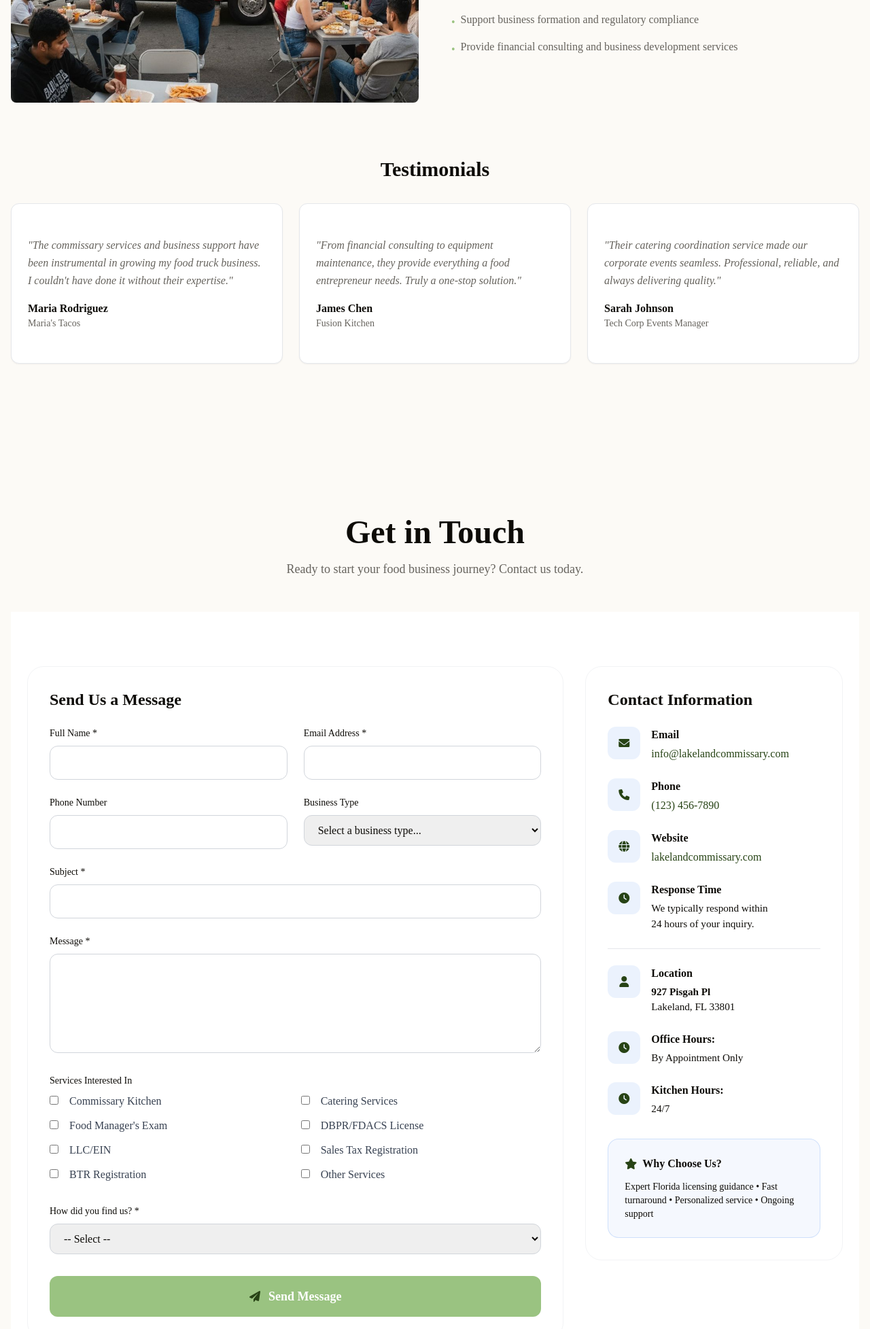
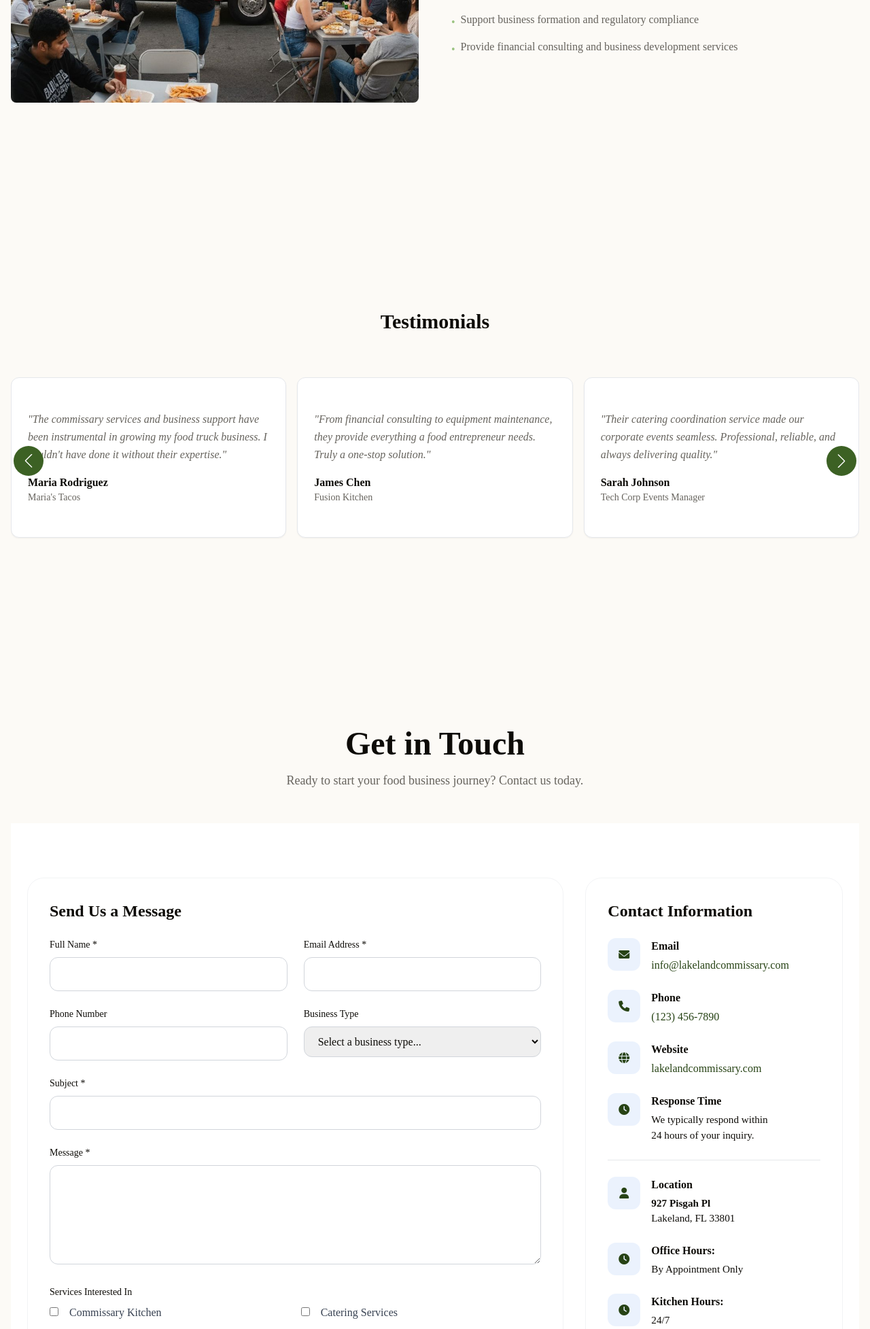
Before and after one commit to YeilerMR/BroadwayCommissary, a PHP site: page /BroadwayCommissary/ in a window 1280 px wide. Shown: the part 2562-4517 px from the top of the page at 68% size. Run offline with PHP 8.4, Linux system fonts and the light colour scheme.

Commit message:
testimonials slider

```diff
--- a/includes/about.php
+++ b/includes/about.php
@@ -78,51 +78,5 @@
                 </ul>
             </div>
         </div>
-        <div>
-            <h3 class="text-2xl md:text-3xl font-bold mb-8 text-center">Testimonials</h3>
-            <div class="grid md:grid-cols-3 gap-6">
-                <div data-slot="card"
-                    class="bg-card text-card-foreground flex flex-col gap-6 rounded-xl border shadow-sm py-6">
-                    <div data-slot="card-content" class="flex flex-col justify-between p-6 h-full">
-                        <div>
-                            <p class="text-muted-foreground leading-relaxed mb-4 italic">&quot;The
-                                commissary services and business support have been instrumental in growing
-                                my food truck business. I couldn&#x27;t have done it without their
-                                expertise.&quot;</p>
-                        </div>
-                        <div class="mt-auto">
-                            <div class="font-semibold">Maria Rodriguez</div>
-                            <div class="text-sm text-muted-foreground">Maria&#x27;s Tacos</div>
-                        </div>
-                    </div>
-                </div>
-                <div data-slot="card"
-                    class="bg-card text-card-foreground flex flex-col gap-6 rounded-xl border shadow-sm py-6">
-                    <div data-slot="card-content" class="flex flex-col justify-between p-6 h-full">
-                        <div>
-                            <p class="text-muted-foreground leading-relaxed mb-4 italic">&quot;From
-                                financial consulting to equipment maintenance, they provide everything a
-                                food entrepreneur needs. Truly a one-stop solution.&quot;</p>
-                        </div>
-                        <div class="mt-auto">
-                            <div class="font-semibold">James Chen</div>
-                            <div class="text-sm text-muted-foreground">Fusion Kitchen</div>
-                        </div>
-                    </div>
-                </div>
-                <div data-slot="card"
-                    class="bg-card text-card-foreground flex flex-col gap-6 rounded-xl border shadow-sm py-6">
-                    <div data-slot="card-content" class="flex flex-col justify-between p-6 h-full">
-                        <p class="text-muted-foreground leading-relaxed mb-4 italic">&quot;Their catering
-                            coordination service made our corporate events seamless. Professional, reliable,
-                            and always delivering quality.&quot;</p>
-                        <div class="mt-auto">
-                            <div class="font-semibold">Sarah Johnson</div>
-                            <div class="text-sm text-muted-foreground">Tech Corp Events Manager</div>
-                        </div>
-                    </div>
-                </div>
-            </div>
-        </div>
     </div>
 </section>
--- /dev/null
+++ b/includes/testimonials.php
@@ -0,0 +1,57 @@
+<section id="testimonials" class="py-20 md:py-28 bg-background">
+    <div class="container mx-auto px-4">
+        <div class="text-center mb-16">
+            <h3 class="text-2xl md:text-3xl font-bold mb-8">Testimonials</h3>
+        </div>
+
+        <div class="swiper testimonials-swiper">
+            <div class="swiper-wrapper">
+                <div data-slot="card" class="bg-card text-card-foreground flex flex-col gap-6 rounded-xl border shadow-sm py-6 swiper-slide overflow-hidden hover:shadow-lg transition-shadow">
+                    <div data-slot="card-content" class="flex flex-col justify-between p-6 h-full">
+                        <div>
+                            <p class="text-muted-foreground leading-relaxed mb-4 italic">&quot;The commissary services and business support have been instrumental in growing my food truck business. I couldn&#x27;t have done it without their expertise.&quot;</p>
+                        </div>
+                        <div class="mt-auto">
+                            <div class="font-semibold">Maria Rodriguez</div>
+                            <div class="text-sm text-muted-foreground">Maria&#x27;s Tacos</div>
+                        </div>
+                    </div>
+                </div>
+                <div data-slot="card" class="bg-card text-card-foreground flex flex-col gap-6 rounded-xl border shadow-sm py-6 swiper-slide overflow-hidden hover:shadow-lg transition-shadow">
+                    <div data-slot="card-content" class="flex flex-col justify-between p-6 h-full">
+                        <div>
+                            <p class="text-muted-foreground leading-relaxed mb-4 italic">&quot;From financial consulting to equipment maintenance, they provide everything a food entrepreneur needs. Truly a one-stop solution.&quot;</p>
+                        </div>
+                        <div class="mt-auto">
+                            <div class="font-semibold">James Chen</div>
+                            <div class="text-sm text-muted-foreground">Fusion Kitchen</div>
+                        </div>
+                    </div>
+                </div>
+                <div data-slot="card" class="bg-card text-card-foreground flex flex-col gap-6 rounded-xl border shadow-sm py-6 swiper-slide overflow-hidden hover:shadow-lg transition-shadow">
+                    <div data-slot="card-content" class="flex flex-col justify-between p-6 h-full">
+                        <p class="text-muted-foreground leading-relaxed mb-4 italic">&quot;Their catering coordination service made our corporate events seamless. Professional, reliable, and always delivering quality.&quot;</p>
+                        <div class="mt-auto">
+                            <div class="font-semibold">Sarah Johnson</div>
+                            <div class="text-sm text-muted-foreground">Tech Corp Events Manager</div>
+                        </div>
+                    </div>
+                </div>
+                <div data-slot="card" class="bg-card text-card-foreground flex flex-col gap-6 rounded-xl border shadow-sm py-6 swiper-slide overflow-hidden hover:shadow-lg transition-shadow">
+                    <div data-slot="card-content" class="flex flex-col justify-between p-6 h-full">
+                        <p class="text-muted-foreground leading-relaxed mb-4 italic">&quot;Their catering coordination service made our corporate events seamless. Professional, reliable, and always delivering quality.&quot;</p>
+                        <div class="mt-auto">
+                            <div class="font-semibold">Sarah Johnson</div>
+                            <div class="text-sm text-muted-foreground">Tech Corp Events Manager</div>
+                        </div>
+                    </div>
+                </div>
+            </div>
+
+            <div class="swiper-pagination testimonials-pagination"></div>
+
+            <div class="swiper-slide-button swiper-button-prev testimonials-prev"></div>
+            <div class="swiper-slide-button swiper-button-next testimonials-next"></div>
+        </div>
+    </div>
+</section>
```
Also changed, not shown: index.php (+35 -4 lines).
